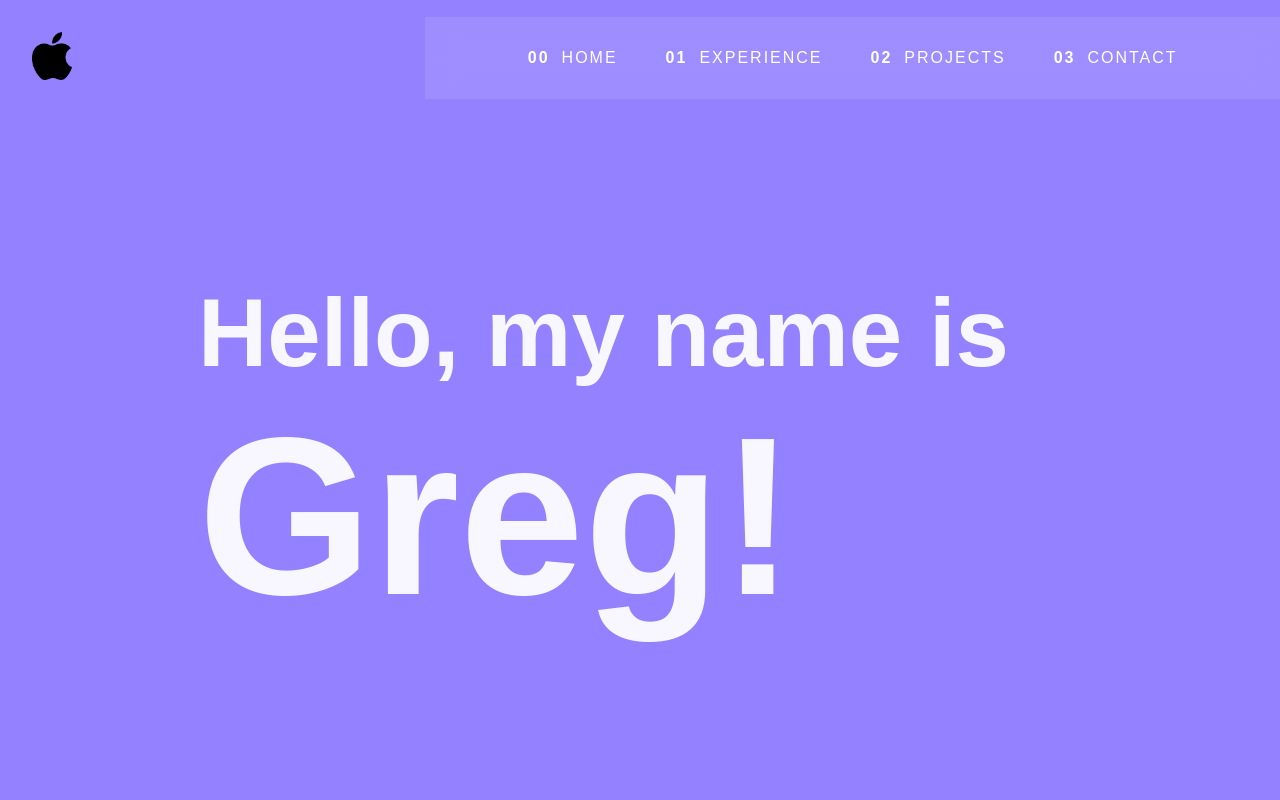
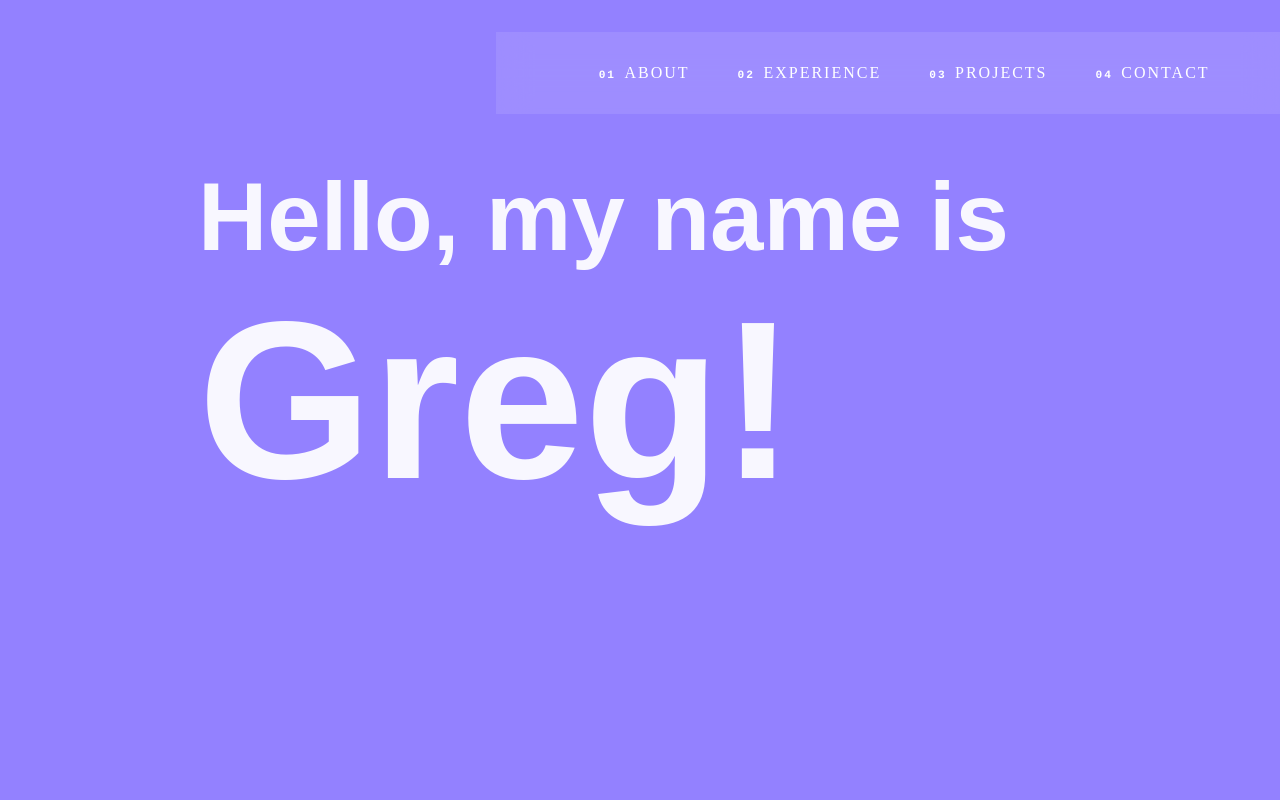
Before and after one commit to GregMerz/Portfolio, a React (Create React App) app: page / in a window 1280 px wide. Shown: the top 800 px of the page. Built offline with nearby package versions, Linux system fonts and the light colour scheme; a web font is replaced by a local one.

Commit message:
Created navbar

```diff
--- a/src/components/Navbar.js
+++ b/src/components/Navbar.js
@@ -1,16 +1,18 @@
 import {
     Header,
-    Logo,
     Nav,
     Wrapper,
     Active,
-    HyperLink,
+    Link,
     Span,
     HamburgerMenu
 } from './NavbarElements.js';
 
+
+
 import { useState } from 'react';
-import Apple from '../images/apple.png';
+import Apple from '../images/greg.png';
+import Hamburger from '../images/menu_icon.jpg';
 
 function Navbar() {
     const [visible, setVisibility] = useState(false);
@@ -18,24 +20,42 @@ function Navbar() {
     return (
         <Header>
             <div>
-                <Logo src={ Apple } alt="Logo"></Logo>
+                {/* <Logo to="/" onClick={() => toggleHome()}></Logo> */}
             </div>
 
-            <HamburgerMenu onClick={() => setVisibility(!visible)}></HamburgerMenu>
+            <HamburgerMenu src={ Hamburger } alt='Hello' onClick={() => setVisibility(!visible)}/>
 
             <Nav>
                 <Wrapper visible={ visible } data-visible="false">
                     <Active>
-                        <HyperLink href='/'><Span aria-hidden="true">00</Span>Home</HyperLink>
+                        <Link
+                            to="about"
+                            smooth={true}
+                            duration={500}
+                            spy={true}
+                            exact="true"
+                        ><Span aria-hidden="true">01</Span>About</Link>
                     </Active>
                     <Active>
-                        <HyperLink href='/'><Span aria-hidden="true">01</Span>Experience</HyperLink>
+                        <Link
+                            to="experience"
+                            smooth={true}
+                            duration={500}
+                            spy={true}
+                            exact="true"
+                        ><Span aria-hidden="true">02</Span>Experience</Link>
                     </Active>
                     <Active>
-                        <HyperLink href='/'><Span aria-hidden="true">02</Span>Projects</HyperLink>
+                        <Link
+                            to="projects"
+                            smooth={true}
+                            duration={500}
+                            spy={true}
+                            exact="true"
+                        ><Span aria-hidden="true">03</Span>Projects</Link>
                     </Active>
                     <Active>
-                        <HyperLink href='/'><Span aria-hidden="true">03</Span>Contact</HyperLink>
+                        <Link><Span aria-hidden="true">04</Span>Contact</Link>
                     </Active>
                 </Wrapper>
             </Nav>
--- a/src/components/NavbarElements.js
+++ b/src/components/NavbarElements.js
@@ -1,17 +1,20 @@
 import styled from 'styled-components'
-// import { Link as LinkS } from 'react-scroll';
+import { Link as LinkR } from 'react-router-dom';
+import { Link as LinkS } from 'react-scroll';
+
+import { Menu } from '../images/menu_icon.jpg';
+import { FaBars, FaTimes } from 'react-icons/fa';
 
 export const Header = styled.header`
-    /* class="primary-header flex"  */
-    display: fixed;
+    position: fixed;
+    display: flex;
+    width: 100%;
+    margin: 2rem;
     gap: var(--gap, 1rem);
     align-items: center;
     justify-content: space-between;
-`
-
-export const Logo = styled.img`
-    height: 3rem;
-    margin: 2rem;
+    font-family: Fira Sans;
+    z-index: 20;
 `
 
 export const Nav = styled.nav`
@@ -19,7 +22,6 @@ export const Nav = styled.nav`
 `
 
 export const Wrapper = styled.ul`
-/* id="primary-navigation" class="primary-navigation flex" */
     display: flex;
     gap: var(--gap, 1rem);
 
@@ -55,16 +57,46 @@ export const Active = styled.li`
 
 `
 
-export const HyperLink = styled.a`
-    /* font-family:  */
+export const Link = styled(LinkS)`
+    display: inline;
+    position: relative;
+    overflow: hidden;
     text-transform: uppercase;
-    text-decoration: none;
     color: white;
     letter-spacing: 2px;
+    cursor: pointer;
+    transition: 0.2s ease-in-out;
+
+    :hover {
+        color: #FFD8BE;
+        transition: 0.2s ease-in-out;
+    }
+
+    :after {
+        content: "";
+        position: absolute;
+        left: 0;
+        width: 0;
+        bottom: -3px;
+        background: white;
+        height: 2px;
+        transition-property: width;
+        transition-duration: 0.2s;
+        transition-timing-function: ease-out;
+    }
+
+    :hover:after,
+    :focus:after,
+    :active:after {
+        background: #FFD8BE;
+        width: 100%;
+    }
 `
 
 export const Span = styled.span`
-    font-weight: 700;
+    font-family: Courier;
+    font-size: 70%;
+    font-weight: 600;
     margin-inline-end: 0.75em;
 
     @media (min-width: 35em) and (max-width: 55em){
@@ -72,17 +104,16 @@ export const Span = styled.span`
     }
 `
 
-export const HamburgerMenu = styled.button`
+export const HamburgerMenu = styled.img`
     display: none;
 
     @media (max-width: 35em) {
         display: block;
         position: absolute;
         z-index: 9999;
-        background: red;
-        width: 2rem;
-        aspect-ratio: 1;
         top: 2rem;
         right: 2rem;
+        width: 2rem;
+        height: 2rem;
     }
 `
```
